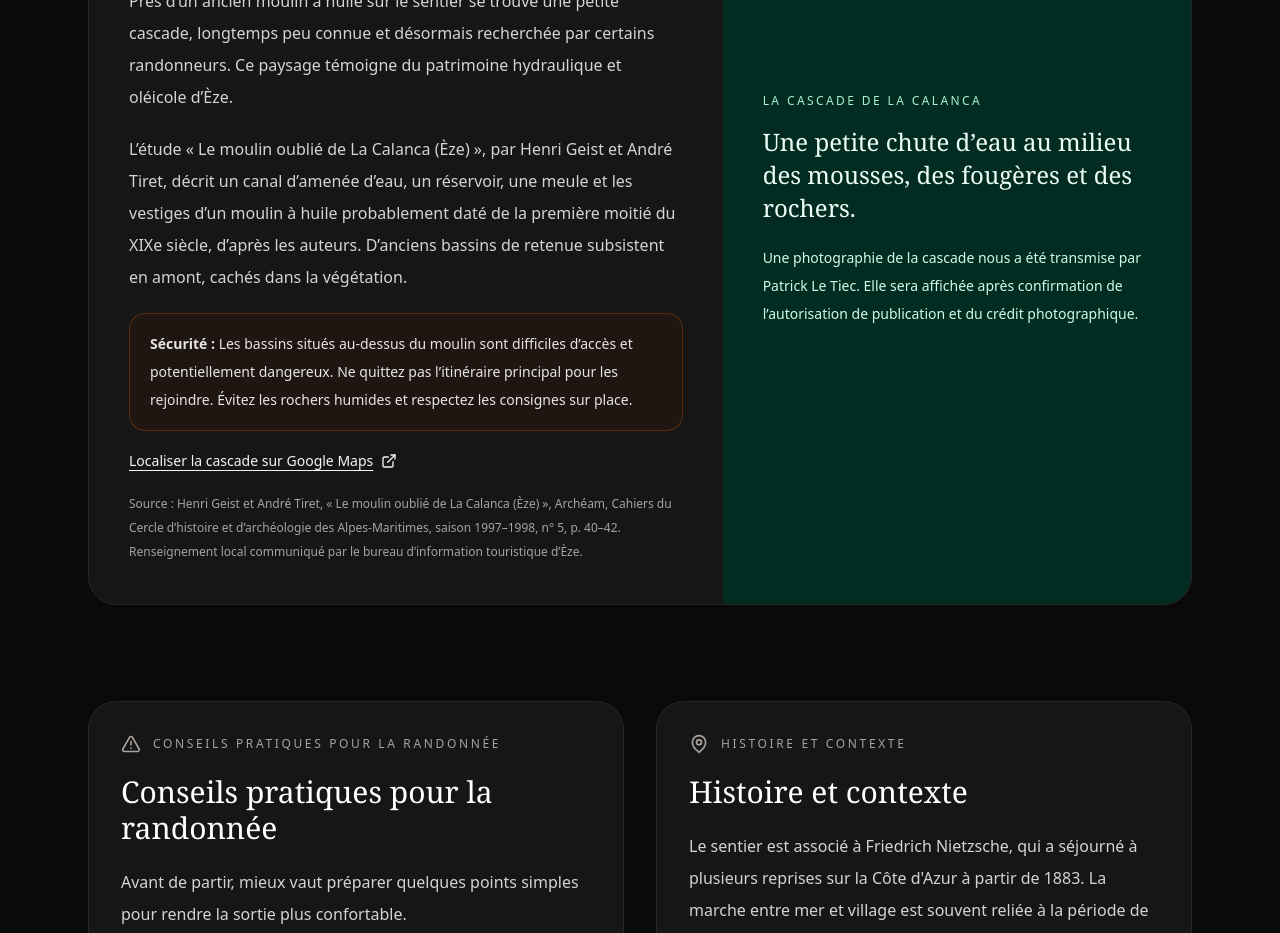
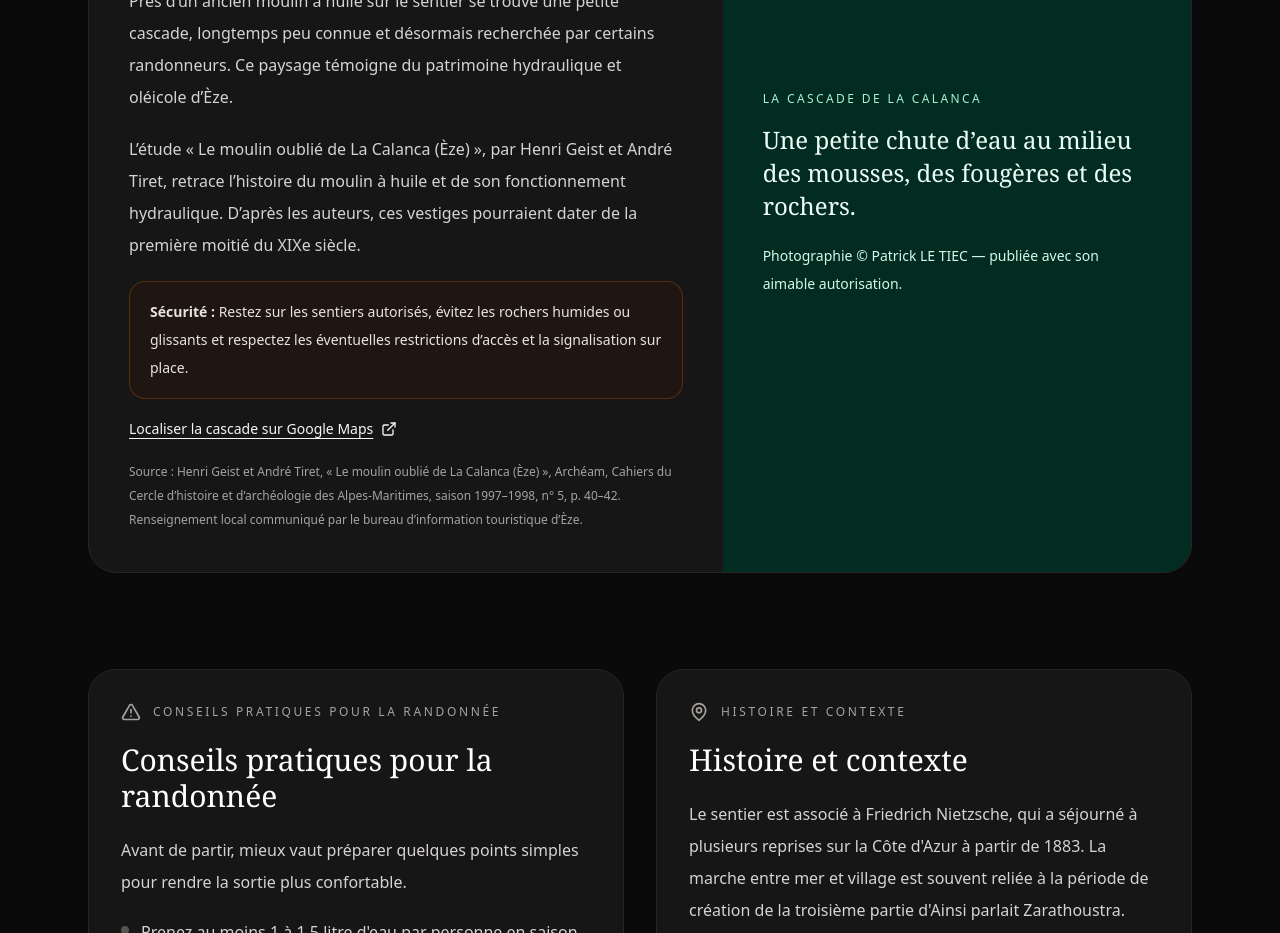
Before and after one commit to n20186005-hash/nietzschepath, a Next.js app: page / in a window 1280 px wide. Shown: the part 4880-5813 px from the top of the page. Built offline with nearby package versions, Linux system fonts and the light colour scheme.

Commit message:
fix: respect Eze tourism office request to remove all retention pond details

```diff
--- a/app/components/TrailGuidePage.tsx
+++ b/app/components/TrailGuidePage.tsx
@@ -410,14 +410,14 @@ export default function TrailGuidePage({ locale }: TrailGuidePageProps) {
               </p>
               <p className="leading-8 text-stone-700 dark:text-stone-300">
                 {locale === "fr"
-                  ? "L’étude « Le moulin oublié de La Calanca (Èze) », par Henri Geist et André Tiret, décrit un canal d’amenée d’eau, un réservoir, une meule et les vestiges d’un moulin à huile probablement daté de la première moitié du XIXe siècle, d’après les auteurs. D’anciens bassins de retenue subsistent en amont, cachés dans la végétation."
-                  : "The study “Le moulin oublié de La Calanca (Èze)” by Henri Geist and André Tiret describes the water channel, reservoir, mill remains and a millstone. Old retention basins still survive uphill in dense vegetation."}
+                  ? "L’étude « Le moulin oublié de La Calanca (Èze) », par Henri Geist et André Tiret, retrace l’histoire du moulin à huile et de son fonctionnement hydraulique. D’après les auteurs, ces vestiges pourraient dater de la première moitié du XIXe siècle."
+                  : "Henri Geist and André Tiret document the history and hydraulic operation of the former olive-oil mill in their study “Le moulin oublié de La Calanca (Èze)”. They suggest that some of its remains may date from the first half of the 19th century."}
               </p>
               <p className="rounded-2xl border border-amber-300/50 bg-amber-50 px-5 py-4 text-sm leading-7 text-stone-800 dark:border-amber-700/40 dark:bg-amber-950/20 dark:text-stone-200">
                 <strong>{locale === "fr" ? "Sécurité : " : "Safety: "}</strong>
                 {locale === "fr"
-                  ? "Les bassins situés au-dessus du moulin sont difficiles d’accès et potentiellement dangereux. Ne quittez pas l’itinéraire principal pour les rejoindre. Évitez les rochers humides et respectez les consignes sur place."
-                  : "The uphill basins are hard to access and potentially dangerous. Do not leave the main path to reach them. Avoid wet rocks and follow all on-site guidance."}
+                  ? "Restez sur les sentiers autorisés, évitez les rochers humides ou glissants et respectez les éventuelles restrictions d’accès et la signalisation sur place."
+                  : "Stay on authorized trails, avoid wet or slippery rocks, and follow all local signs and access restrictions."}
               </p>
               <a className="inline-flex items-center gap-2 text-sm font-medium underline underline-offset-4" href="https://www.google.com/maps/search/?api=1&query=43.72792421121981%2C7.364799274273176" target="_blank" rel="noopener noreferrer">
                 {locale === "fr" ? "Localiser la cascade sur Google Maps" : "Find the waterfall on Google Maps"} <ExternalLink className="h-4 w-4" />
@@ -435,8 +435,8 @@ export default function TrailGuidePage({ locale }: TrailGuidePageProps) {
               </p>
               <p className="mt-5 text-sm leading-7 text-emerald-100">
                 {locale === "fr"
-                  ? "Une photographie de la cascade nous a été transmise par Patrick Le Tiec. Elle sera affichée après confirmation de l’autorisation de publication et du crédit photographique."
-                  : "A photograph was shared by Patrick Le Tiec. It will be displayed once publication permission and the preferred credit have been confirmed."}
+                  ? "Photographie © Patrick LE TIEC — publiée avec son aimable autorisation."
+                  : "Photo © Patrick LE TIEC — published with the photographer’s permission."}
               </p>
             </div>
           </div>
```
